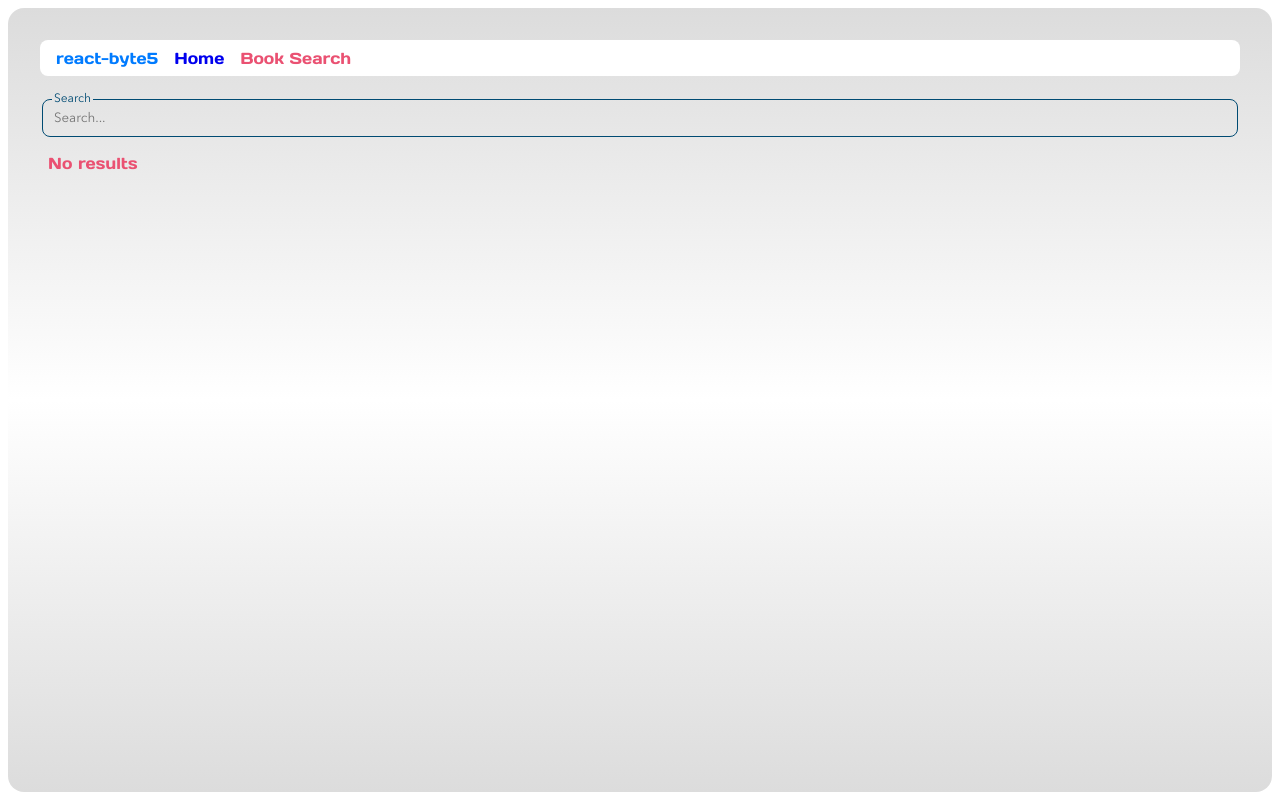
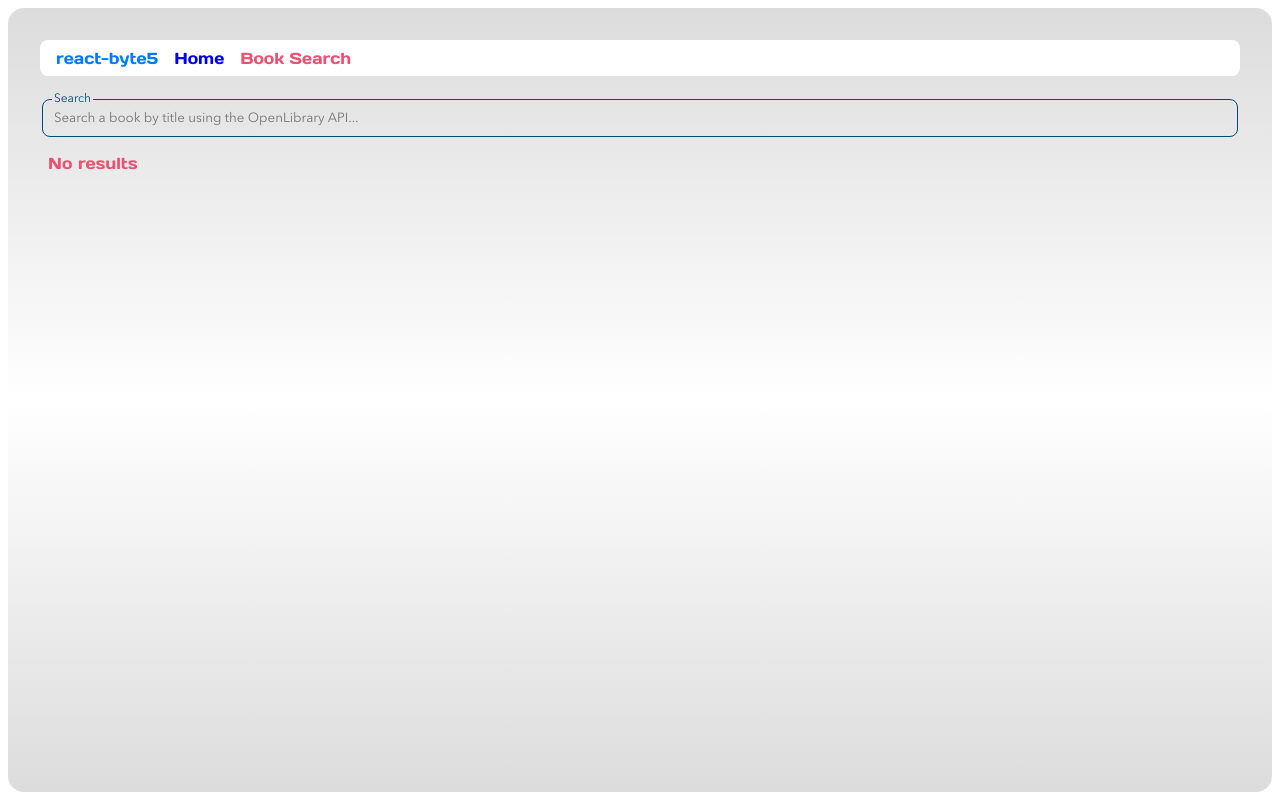
Before and after one commit to asilva87/react-byte5, a React (Vite) app: page /book-search in a window 1280 px wide. Built offline with nearby package versions, Linux system fonts and the light colour scheme.

Commit message:
Add more descriptive placeholder

```diff
--- a/src/pages/BookSearch/BookSearch.tsx
+++ b/src/pages/BookSearch/BookSearch.tsx
@@ -40,7 +40,7 @@ export default function BookSearch(): JSX.Element {
                 <legend>Search</legend>
                 <input
                     type="text"
-                    placeholder="Search..."
+                    placeholder="Search a book by title using the OpenLibrary API..."
                     value={searchTerm}
                     onChange={(e) => setSearchTerm(e.target.value)}
                 />
```
